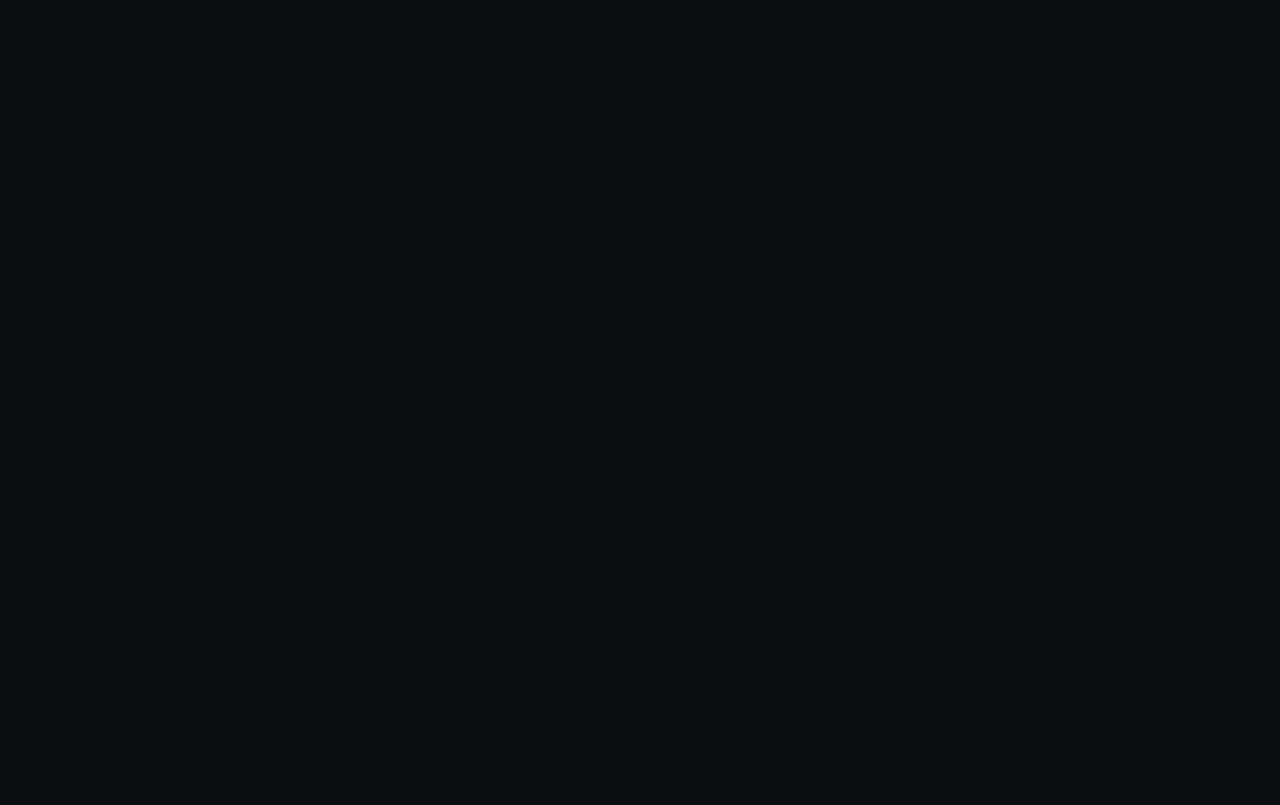
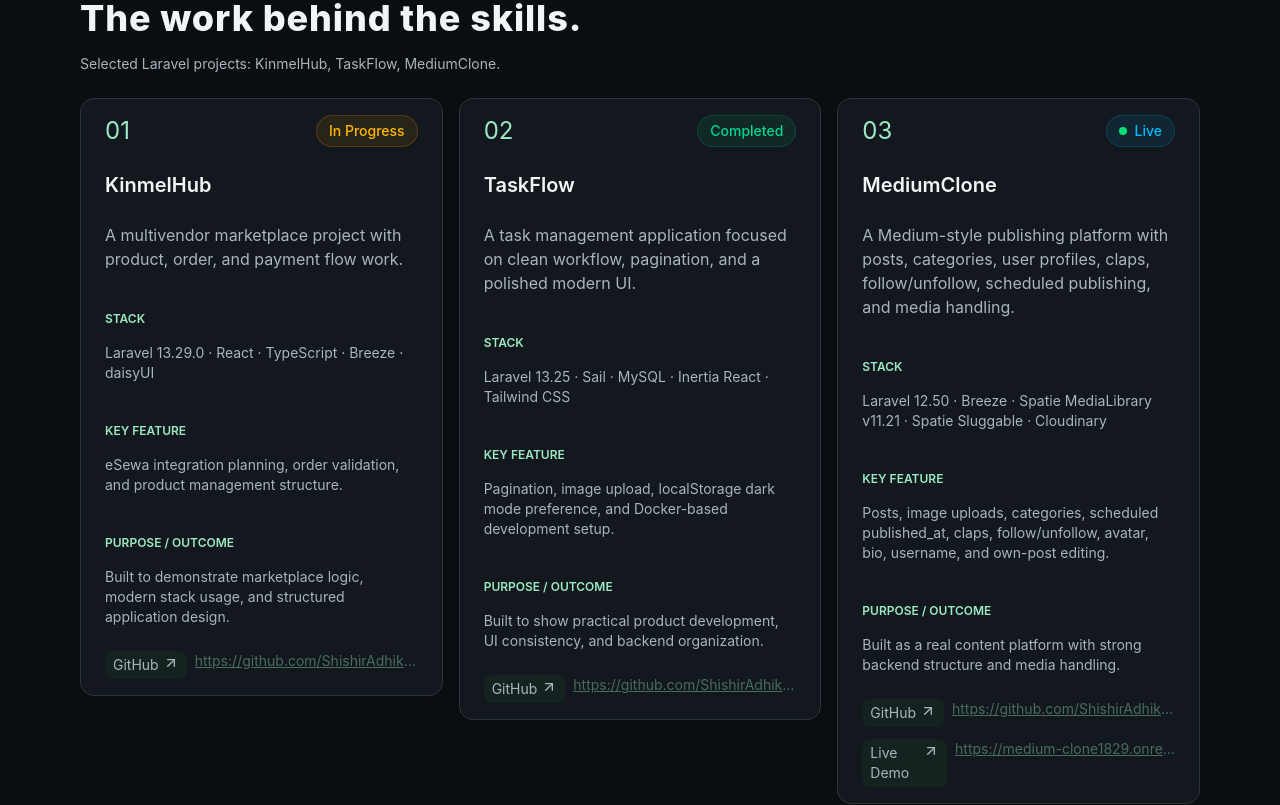
Before and after one commit to ShishirAdhikari12/Portfolio-Website, a React (Vite) app: page / in a window 1280 px wide. Shown: the part 2040-2845 px from the top of the page. Before the commit the page ends 2042 px from the top, so only its background shows below. Built offline with nearby package versions, Linux system fonts and the light colour scheme.

Commit message:
Add featured projects section
Showcase selected projects with status badges, stack details, and GitHub or live-demo links. Add shared project and skill types, and update the Hero link to LinkedIn.

```diff
--- a/src/App.tsx
+++ b/src/App.tsx
@@ -1,6 +1,7 @@
 import Layout from "./components/layout/Layout"
 import About from "./components/sections/About"
 import Hero from "./components/sections/Hero"
+import Project from "./components/sections/Project"
 import Skills from "./components/sections/Skills"
 
 function App() {
@@ -11,6 +12,7 @@ function App() {
         <Hero />
         <About />
         <Skills />
+        <Project />
       </Layout>
     </>
   )
--- /dev/null
+++ b/src/components/common/ProjectCard.tsx
@@ -0,0 +1,68 @@
+import { cn } from "@/lib/utils";
+import type { Project } from "@/types/project";
+import Status from "./Status";
+import MediumText from "./MediumText";
+import ColoredTitle from "./ColoredTitle";
+import SmallText from "./SmallText";
+import SecondaryButton from "./SecondaryButton";
+// import type { ReactNode } from "react";
+
+interface CardProps {
+  // children: ReactNode;
+  project: Project;
+  index: number;
+  className?: string;
+}
+
+export default function ProjectCard({ project, index, className }: CardProps) {
+  return (
+    <div className={cn(
+      "bg-card rounded-xl border py-4 px-6 w-full h-fit ",
+      className
+    )}>
+
+      <div className="flex justify-between">
+        <p className="text-primary text-2xl">0{index + 1}</p>
+        <Status status={project.status} />
+      </div>
+
+      <h3 className="text-foreground font-semibold text-xl my-6 ">{project.title}</h3>
+      <MediumText>{project.description}</MediumText>
+      <br />
+      <ColoredTitle>STACK</ColoredTitle>
+      <SmallText>{project.stack}</SmallText>
+      <br />
+      <ColoredTitle>KEY FEATURE</ColoredTitle>
+      <SmallText>{project.keyFeatures}</SmallText>
+      <br />
+      <ColoredTitle>PURPOSE / OUTCOME</ColoredTitle>
+      <SmallText>{project.purpose}</SmallText>
+      <br />
+
+      <div className="flex gap-3 flex-col w-full">
+        <div className="flex">
+          <a href={project.links.github}>
+            <SecondaryButton className="bg-secondary">GitHub</SecondaryButton>
+          </a>
+          <a
+            href={project.links.github}
+            className="ml-2 text-primary/40 underline text-sm text-nowrap truncate "
+            title={project.links.github}
+          >{project.links.github}</a>
+        </div>
+
+        {project.links.liveDemo && <div className="flex">
+          <a href={project.links.liveDemo}>
+            <SecondaryButton className="bg-secondary">Live Demo</SecondaryButton>
+          </a>
+          <a
+            href={project.links.liveDemo}
+            className="ml-2 text-primary/40 underline text-sm text-nowrap truncate "
+            title={project.links.liveDemo}
+          >{project.links.liveDemo}</a>
+        </div>}
+      </div>
+
+    </div>
+  );
+}
--- a/src/components/common/SecondaryButton.tsx
+++ b/src/components/common/SecondaryButton.tsx
@@ -1,5 +1,6 @@
 import { cn } from "@/lib/utils";
 import type { ReactNode } from "react";
+import { ArrowUpRight } from "lucide-react";
 
 interface CardProps {
   children: ReactNode;
@@ -15,7 +16,7 @@ export default function SecondaryButton({ children, className }: CardProps) {
       <span>
         {children}
       </span>
-      <span><svg xmlns="http://www.w3.org/2000/svg" width="14" height="14" viewBox="0 0 24 24" fill="none" stroke="currentColor" stroke-width="2" stroke-linecap="round" stroke-linejoin="round" className="lucide lucide-arrow-up-right preview-icon"><path d="M7 7h10v10" /><path d="M7 17 17 7" /></svg></span>
+      <span><ArrowUpRight className="h-4 w-4"/></span>
     </div>
   );
 }
--- /dev/null
+++ b/src/components/common/Status.tsx
@@ -0,0 +1,28 @@
+interface StatusProps {
+  status: "Completed" | "In Progress" | "Live";
+}
+
+const statusStyles = {
+  Completed:
+    "border border-emerald-500/20 bg-emerald-500/10 text-emerald-400",
+
+  "In Progress":
+    "border border-amber-500/20 bg-amber-500/10 text-amber-400",
+
+  Live:
+    "border border-sky-500/20 bg-sky-500/10 text-sky-400",
+
+} as const;
+
+export default function Status({ status }: StatusProps) {
+  return (
+    <span
+      className={`inline-flex items-center rounded-full px-3 py-1 text-sm font-medium ${statusStyles[status]}`}
+    >
+      {status === "Live" && (
+        <span className="size-2 rounded-full bg-green-400 mr-2" />
+      )}
+      {status}
+    </span>
+  );
+}
--- a/src/components/sections/Hero.tsx
+++ b/src/components/sections/Hero.tsx
@@ -58,7 +58,7 @@ const Hero = () => {
 
             {/* linkedin */}
             <a
-              href="https://github.com/ShishirAdhikari12"
+              href="https://www.linkedin.com/in/shishir--adhikari/"
               target="_blank"
               rel="noopener noreferrer"
             >
--- /dev/null
+++ b/src/components/sections/Project.tsx
@@ -0,0 +1,39 @@
+import ProjectCard from "../common/ProjectCard"
+import Section from "../common/Section"
+import SectionHeading from "../common/SectionHeading"
+import SectionTitle from "../common/SectionTitle"
+import SmallText from "../common/SmallText"
+import { projects } from "@/data/projects"
+
+const Project = () => {
+
+  // console.log(projects);
+  const selectedProjects = `Selected Laravel projects: ${projects
+    .map((project) => project.title)
+    .join(", ")}.`;
+
+  return (
+    <Section id="project">
+      <SectionTitle>
+        03 / FEATURED PROJECTS
+      </SectionTitle>
+      <SectionHeading>
+        The work behind the skills.
+      </SectionHeading>
+      <SmallText>
+        {selectedProjects}
+      </SmallText>
+
+      {/* project cards  */}
+      <div className="grid grid-cols-1 lg:grid-cols-3 gap-4 mt-6">
+        {projects.map((project, index) => (
+          <ProjectCard key={index} project={project} index={index}/>
+        ))}
+      </div>
+
+
+    </Section>
+  )
+}
+
+export default Project
--- /dev/null
+++ b/src/data/projects.ts
@@ -0,0 +1,38 @@
+import type { Project } from "@/types/project";
+
+export const projects: Project[] = [
+    {
+        status: "In Progress",
+        title: "KinmelHub",
+        description: "A multivendor marketplace project with product, order, and payment flow work.",
+        stack: "Laravel 13.29.0 · React · TypeScript · Breeze · daisyUI",
+        keyFeatures: "eSewa integration planning, order validation, and product management structure.",
+        purpose: "Built to demonstrate marketplace logic, modern stack usage, and structured application design.",
+        links: {
+            github: "https://github.com/ShishirAdhikari12/kinmelhub-marketplace",
+        }
+    },
+    {
+        status: "Completed",
+        title: "TaskFlow",
+        description: "A task management application focused on clean workflow, pagination, and a polished modern UI.",
+        stack: "Laravel 13.25 · Sail · MySQL · Inertia React · Tailwind CSS",
+        keyFeatures: "Pagination, image upload, localStorage dark mode preference, and Docker-based development setup.",
+        purpose: "Built to show practical product development, UI consistency, and backend organization.",
+        links: {
+            github: "https://github.com/ShishirAdhikari12/project-management",
+        }
+    },
+    {
+        status: "Live",
+        title: "MediumClone",
+        description: "A Medium-style publishing platform with posts, categories, user profiles, claps, follow/unfollow, scheduled publishing, and media handling.",
+        stack: "Laravel 12.50 · Breeze · Spatie MediaLibrary v11.21 · Spatie Sluggable · Cloudinary",
+        keyFeatures: "Posts, image uploads, categories, scheduled published_at, claps, follow/unfollow, avatar, bio, username, and own-post editing.",
+        purpose: "Built as a real content platform with strong backend structure and media handling.",
+        links: {
+            github: "https://github.com/ShishirAdhikari12/MediumClone",
+            liveDemo: "https://medium-clone1829.onrender.com/",
+        }
+    },
+]
--- a/src/data/skills.ts
+++ b/src/data/skills.ts
@@ -1,4 +1,6 @@
-export const skills = [
+import type { Skills } from "@/types/skills"
+
+export const skills: Skills[] = [
     {
         title: "PRIMARY FOCUS",
         Heading: "Backend",
--- /dev/null
+++ b/src/types/project.ts
@@ -0,0 +1,12 @@
+export interface Project {
+    status: "Completed" | "In Progress" | "Live";
+    title: string;
+    description: string;
+    stack: string;
+    keyFeatures: string;
+    purpose: string;
+    links: {
+        github: string;
+        liveDemo?: string;
+    };
+}
--- /dev/null
+++ b/src/types/skills.ts
@@ -0,0 +1,5 @@
+export interface Skills {
+    title: string;
+    Heading: string;
+    skillList: string[];
+}
```
